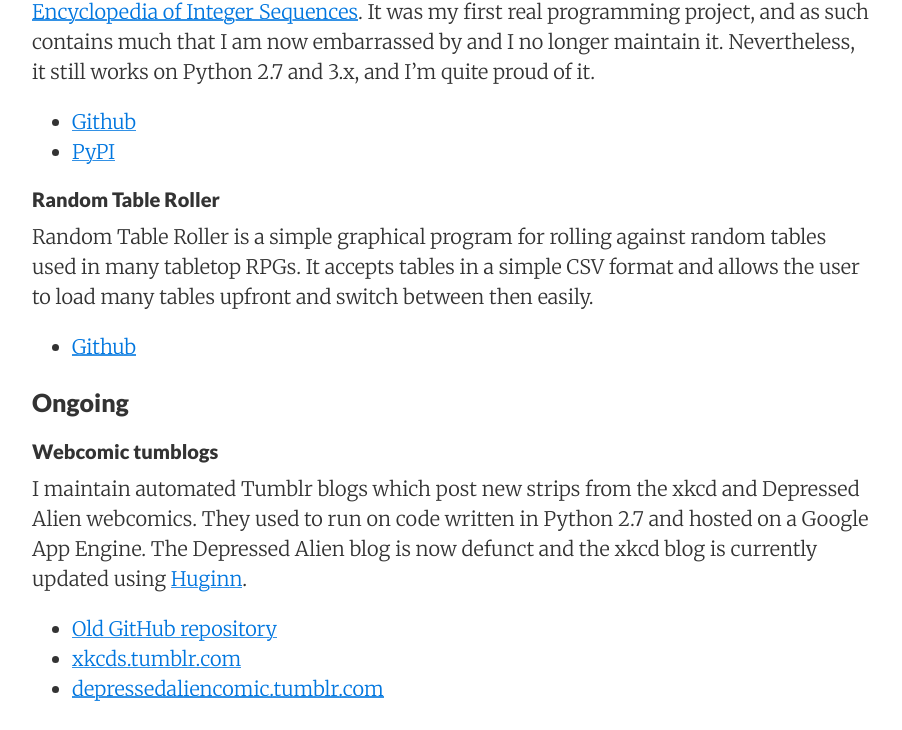
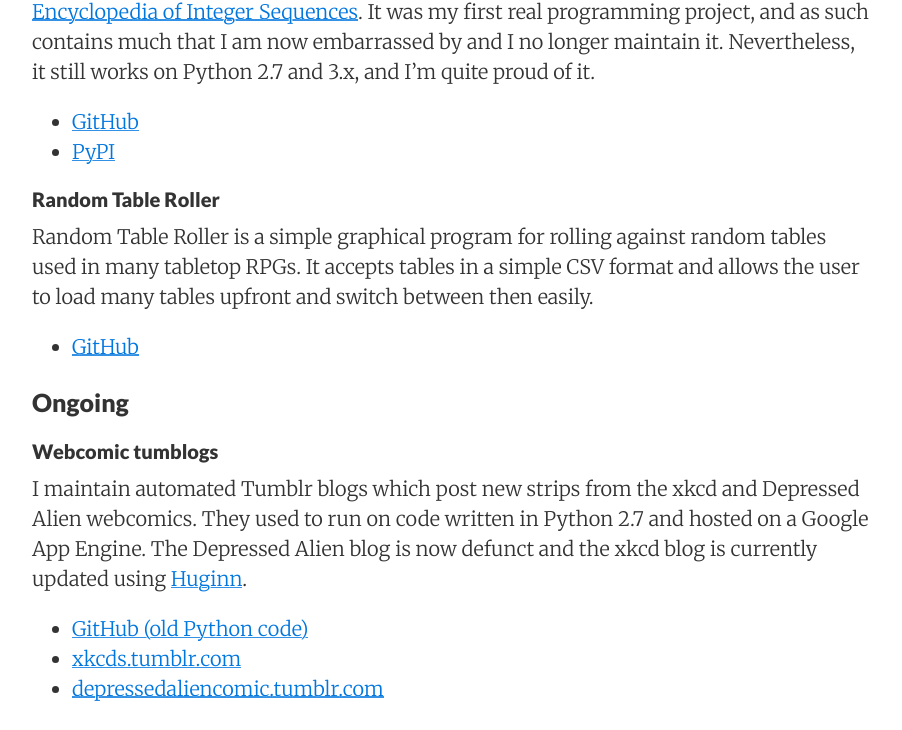
Before and after one commit to whonut/whonut.github.io, a Jekyll site: the page built from projects.md, in a window 1280 px wide. Shown: the part 369-1099 px from the top of the page, without its empty margins (188-1090 px from the left). Built offline with Jekyll 4.4.1, drawn with Linux system fonts in a browser that asks for light colours; nearby versions of some CDN libraries.

Commit message:
Fix typos

```diff
--- a/projects.md
+++ b/projects.md
@@ -13,7 +13,7 @@
 It was my first real programming project, and as such contains much that I am now embarrassed by and I no longer maintain it. Nevertheless,
 it still works on Python 2.7 and 3.x, and I'm quite proud of it.
 
-- [Github](https://github.com/whonut/pyoeis)
+- [GitHub](https://github.com/whonut/pyoeis)
 - [PyPI](https://pypi.python.org/pypi/pyoeis)
 
 #### Random Table Roller
@@ -21,7 +21,7 @@
 Random Table Roller is a simple graphical program for rolling against random tables used in many tabletop RPGs. It accepts tables in a
 simple CSV format and allows the user to load many tables upfront and switch between then easily.
 
-- [Github](https://github.com/whonut/Random-Table-Roller)
+- [GitHub](https://github.com/whonut/Random-Table-Roller)
 
 ### Ongoing
 
@@ -30,6 +30,6 @@
 I maintain automated Tumblr blogs which post new strips from the xkcd and Depressed Alien webcomics. They used to run on code written in Python 2.7 and
 hosted on a Google App Engine. The Depressed Alien blog is now defunct and the xkcd blog is currently updated using [Huginn](https://github.com/huginn/huginn).
 
-- [Old GitHub repository](https://github.com/whonut/Webcomic-tumblogs/)
+- [GitHub (old Python code)](https://github.com/whonut/Webcomic-tumblogs/)
 - [xkcds.tumblr.com](http://xkcds.tumblr.com)
 - [depressedaliencomic.tumblr.com](http://depressedaliencomic.tumblr.com)
```
